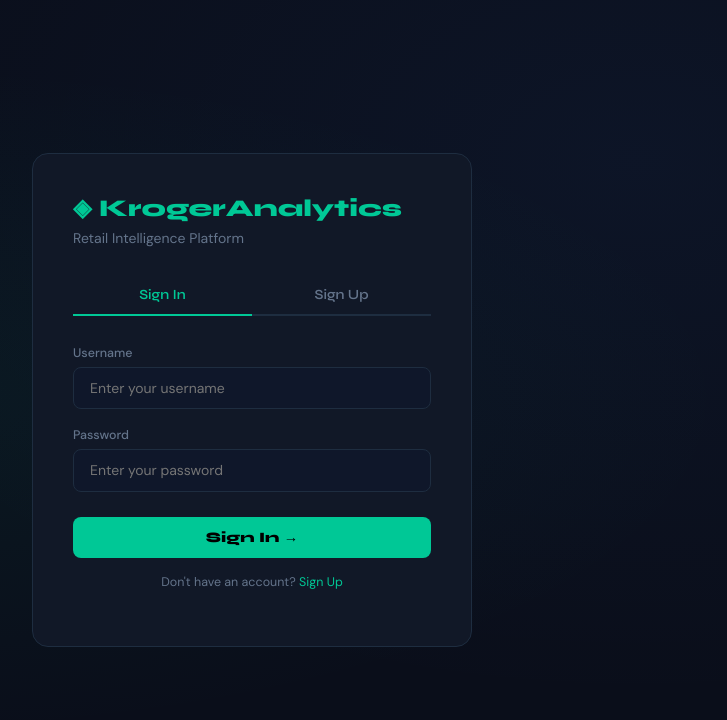
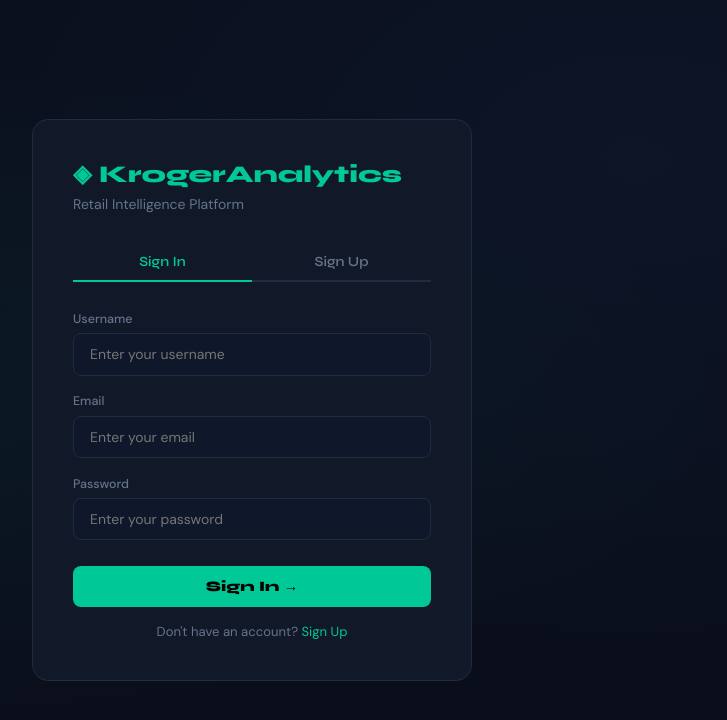
Before and after one commit to DakshithaPusala/KROGER, a Flask app: page /login in a window 1280 px wide. Shown: the top 720 px of the page, without its empty margins (388-1115 px from the left). Run offline with Flask 3, Linux system fonts and the light colour scheme.

Commit message:
Refactor login form and improve validation messages

```diff
--- a/templates/login.html
+++ b/templates/login.html
@@ -40,7 +40,6 @@
   }
   .tagline { color:var(--muted); font-size:0.875rem; margin-bottom:1.8rem; }
 
-  /* Tabs */
   .tabs { display:flex; gap:0; margin-bottom:1.8rem; border-bottom:2px solid var(--border); }
   .tab {
     flex:1; text-align:center; padding:0.65rem;
@@ -50,7 +49,6 @@
   }
   .tab.active { color:var(--accent); border-bottom-color:var(--accent); }
 
-  /* Forms */
   .form { display:none; }
   .form.active { display:block; }
   .form-group { margin-bottom:1.1rem; }
@@ -71,15 +69,14 @@
     margin-top:0.5rem; transition:all 0.2s;
   }
   .btn:hover { background:#00e6ac; transform:translateY(-1px); }
-
   .msg {
     padding:0.65rem 1rem; border-radius:8px;
     font-size:0.82rem; margin-bottom:1rem; display:none;
   }
   .msg.success { background:rgba(0,200,150,0.1); border:1px solid var(--accent); color:var(--accent); display:block; }
   .msg.error { background:rgba(239,68,68,0.1); border:1px solid var(--danger); color:var(--danger); display:block; }
-
-  .divider { text-align:center; color:var(--muted); font-size:0.78rem; margin:1rem 0; }
+  .switch { text-align:center; color:var(--muted); font-size:0.82rem; margin-top:1rem; }
+  .switch span { color:var(--accent); cursor:pointer; }
 </style>
 </head>
 <body>
@@ -88,11 +85,11 @@
   <div class="tagline">Retail Intelligence Platform</div>
 
   <div class="tabs">
-    <div class="tab active" onclick="switchTab('signin')">Sign In</div>
-    <div class="tab" onclick="switchTab('signup')">Sign Up</div>
+    <div class="tab active" id="tab-signin" onclick="switchTab('signin')">Sign In</div>
+    <div class="tab" id="tab-signup" onclick="switchTab('signup')">Sign Up</div>
   </div>
 
-  <!-- Sign In Form -->
+  <!-- Sign In -->
   <div class="form active" id="signin-form">
     <div id="signin-msg" class="msg"></div>
     <div class="form-group">
@@ -100,14 +97,18 @@
       <input type="text" id="signin-username" placeholder="Enter your username">
     </div>
     <div class="form-group">
+      <label>Email</label>
+      <input type="email" id="signin-email" placeholder="Enter your email">
+    </div>
+    <div class="form-group">
       <label>Password</label>
       <input type="password" id="signin-password" placeholder="Enter your password">
     </div>
     <button class="btn" onclick="signIn()">Sign In →</button>
-    <div class="divider">Don't have an account? <span style="color:var(--accent);cursor:pointer;" onclick="switchTab('signup')">Sign Up</span></div>
+    <div class="switch">Don't have an account? <span onclick="switchTab('signup')">Sign Up</span></div>
   </div>
 
-  <!-- Sign Up Form -->
+  <!-- Sign Up -->
   <div class="form" id="signup-form">
     <div id="signup-msg" class="msg"></div>
     <div class="form-group">
@@ -120,29 +121,23 @@
     </div>
     <div class="form-group">
       <label>Password</label>
-      <input type="password" id="signup-password" placeholder="Create a password">
+      <input type="password" id="signup-password" placeholder="Create a password (min 6 chars)">
     </div>
     <div class="form-group">
       <label>Confirm Password</label>
       <input type="password" id="signup-confirm" placeholder="Confirm your password">
     </div>
     <button class="btn" onclick="signUp()">Create Account →</button>
-    <div class="divider">Already have an account? <span style="color:var(--accent);cursor:pointer;" onclick="switchTab('signin')">Sign In</span></div>
+    <div class="switch">Already have an account? <span onclick="switchTab('signin')">Sign In</span></div>
   </div>
 </div>
 
 <script>
-  // Simple localStorage-based auth
   function switchTab(tab) {
-    document.querySelectorAll('.tab').forEach(t => t.classList.remove('active'));
-    document.querySelectorAll('.form').forEach(f => f.classList.remove('active'));
-    if (tab === 'signin') {
-      document.querySelectorAll('.tab')[0].classList.add('active');
-      document.getElementById('signin-form').classList.add('active');
-    } else {
-      document.querySelectorAll('.tab')[1].classList.add('active');
-      document.getElementById('signup-form').classList.add('active');
-    }
+    document.getElementById('tab-signin').classList.toggle('active', tab === 'signin');
+    document.getElementById('tab-signup').classList.toggle('active', tab === 'signup');
+    document.getElementById('signin-form').classList.toggle('active', tab === 'signin');
+    document.getElementById('signup-form').classList.toggle('active', tab === 'signup');
   }
 
   function showMsg(id, type, text) {
@@ -157,64 +152,51 @@
     const password = document.getElementById('signup-password').value;
     const confirm = document.getElementById('signup-confirm').value;
 
-    if (!username || !email || !password) {
-      showMsg('signup-msg', 'error', 'Please fill in all fields.');
-      return;
+    if (!username || !email || !password || !confirm) {
+      showMsg('signup-msg', 'error', 'Please fill in all fields.'); return;
     }
     if (password !== confirm) {
-      showMsg('signup-msg', 'error', 'Passwords do not match.');
-      return;
+      showMsg('signup-msg', 'error', 'Passwords do not match.'); return;
     }
     if (password.length < 6) {
-      showMsg('signup-msg', 'error', 'Password must be at least 6 characters.');
-      return;
+      showMsg('signup-msg', 'error', 'Password must be at least 6 characters.'); return;
     }
 
-    // Check if username already exists
     const users = JSON.parse(localStorage.getItem('kroger_users') || '{}');
     if (users[username]) {
-      showMsg('signup-msg', 'error', 'Username already exists. Please sign in.');
-      return;
+      showMsg('signup-msg', 'error', 'Username already exists. Please sign in.'); return;
     }
 
-    // Save user
     users[username] = { email, password };
     localStorage.setItem('kroger_users', JSON.stringify(users));
-    showMsg('signup-msg', 'success', 'Account created! Signing you in...');
-
-    setTimeout(() => {
-      localStorage.setItem('kroger_session', username);
-      window.location.href = '/upload';
-    }, 1000);
+    localStorage.setItem('kroger_session', username);
+    showMsg('signup-msg', 'success', 'Account created! Redirecting to dashboard...');
+    setTimeout(() => { window.location.href = '/dashboard'; }, 1000);
   }
 
   function signIn() {
     const username = document.getElementById('signin-username').value.trim();
+    const email = document.getElementById('signin-email').value.trim();
     const password = document.getElementById('signin-password').value;
 
-    if (!username || !password) {
-      showMsg('signin-msg', 'error', 'Please enter username and password.');
-      return;
+    if (!username || !email || !password) {
+      showMsg('signin-msg', 'error', 'Please fill in all fields.'); return;
     }
 
     const users = JSON.parse(localStorage.getItem('kroger_users') || '{}');
     if (!users[username]) {
-      showMsg('signin-msg', 'error', 'Username not found. Please sign up first.');
-      return;
+      showMsg('signin-msg', 'error', 'Username not found. Please sign up first.'); return;
     }
     if (users[username].password !== password) {
-      showMsg('signin-msg', 'error', 'Incorrect password. Please try again.');
-      return;
+      showMsg('signin-msg', 'error', 'Incorrect password. Please try again.'); return;
+    }
+    if (users[username].email !== email) {
+      showMsg('signin-msg', 'error', 'Email does not match. Please try again.'); return;
     }
 
     localStorage.setItem('kroger_session', username);
     showMsg('signin-msg', 'success', 'Welcome back, ' + username + '! Redirecting...');
-    setTimeout(() => { window.location.href = '/upload'; }, 800);
-  }
-
-  // Auto-redirect if already logged in
-  if (localStorage.getItem('kroger_session')) {
-    window.location.href = '/upload';
+    setTimeout(() => { window.location.href = '/dashboard'; }, 800);
   }
 </script>
 </body>
```
